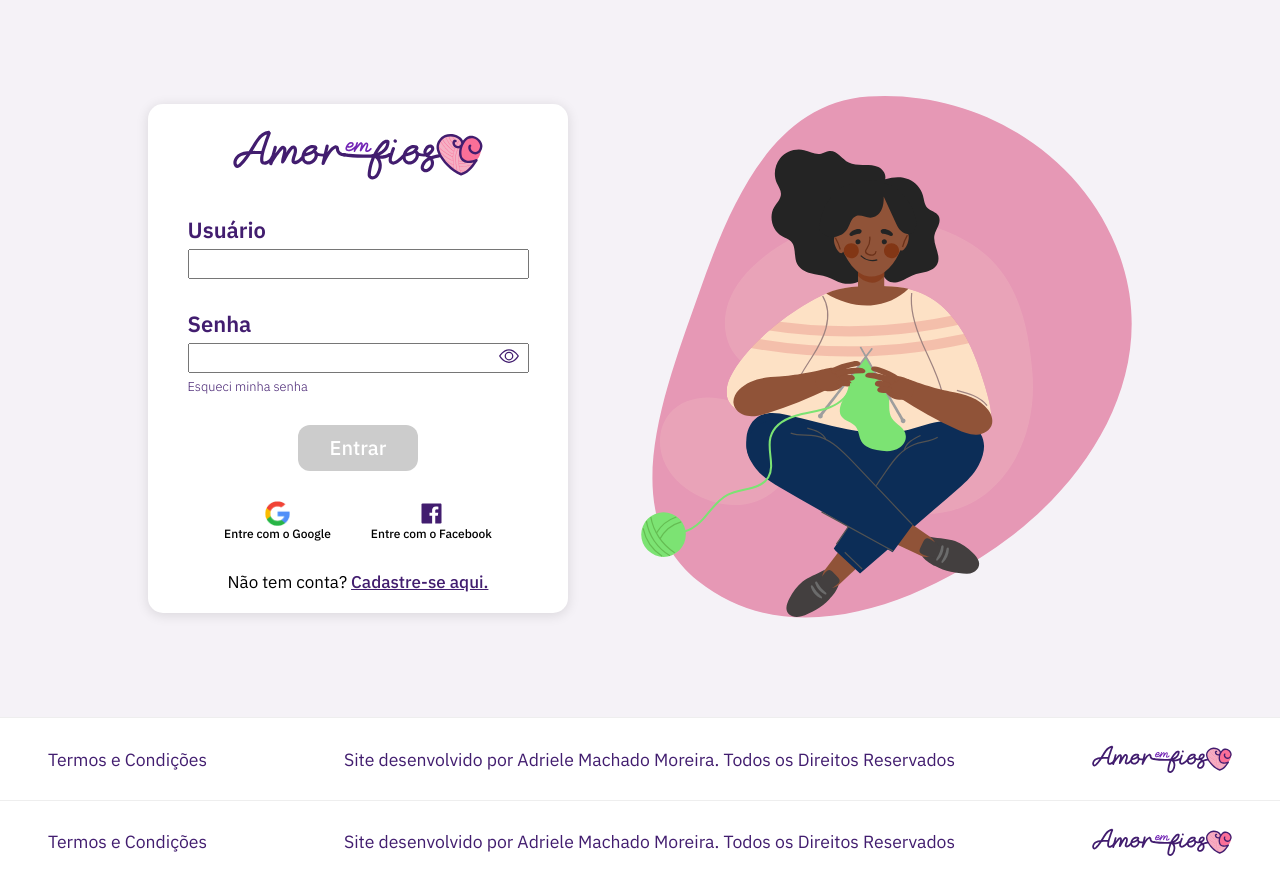
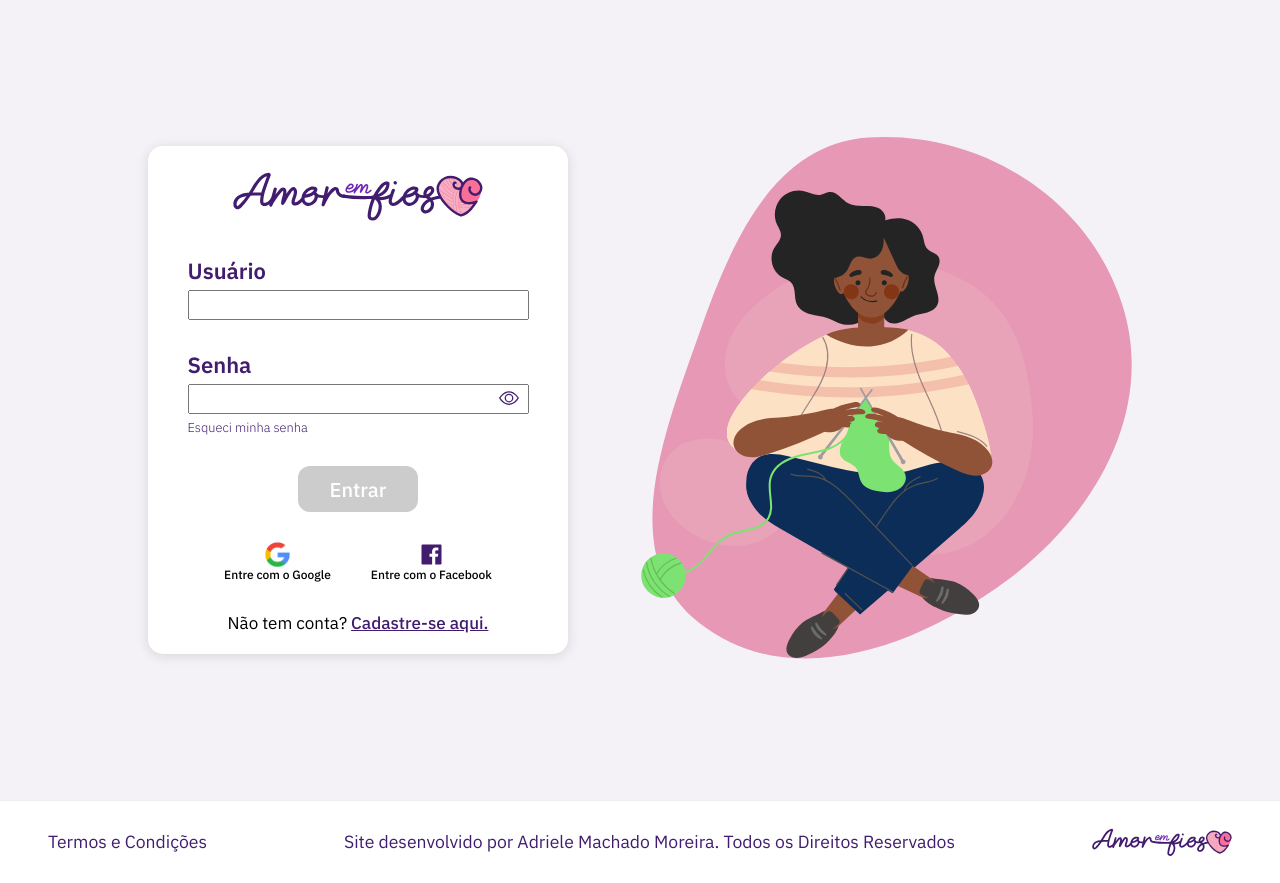
Before and after one commit to adrielemachado/TCC-FordEnter-AdrieleMachado, an Angular app: page / in a window 1280 px wide. Built offline with nearby package versions, Linux system fonts and the light colour scheme.

Commit message:
ajustes no footer duplicado e acesso pelo login

```diff
--- a/src/app/components/login/login.component.html
+++ b/src/app/components/login/login.component.html
@@ -72,5 +72,4 @@
         </div>
     </main>
 
-    <app-footer></app-footer>
 </div>
--- a/src/app/components/login/login.component.ts
+++ b/src/app/components/login/login.component.ts
@@ -1,14 +1,14 @@
 import { Component } from '@angular/core';
 import { AuthService } from '../../services/auth.service';
 import { Router, RouterLink } from '@angular/router';
-import { FooterComponent } from '../base/footer/footer.component';
+
 import { ReactiveFormsModule, FormGroup, FormControl, Validators } from '@angular/forms';
 import { CommonModule } from '@angular/common';
 
 @Component({
   selector: 'app-login',
   standalone: true,
-  imports: [FooterComponent, RouterLink, ReactiveFormsModule, CommonModule],
+  imports: [RouterLink, ReactiveFormsModule, CommonModule],
   templateUrl: './login.component.html',
   styleUrl: './login.component.css'
 })
```
